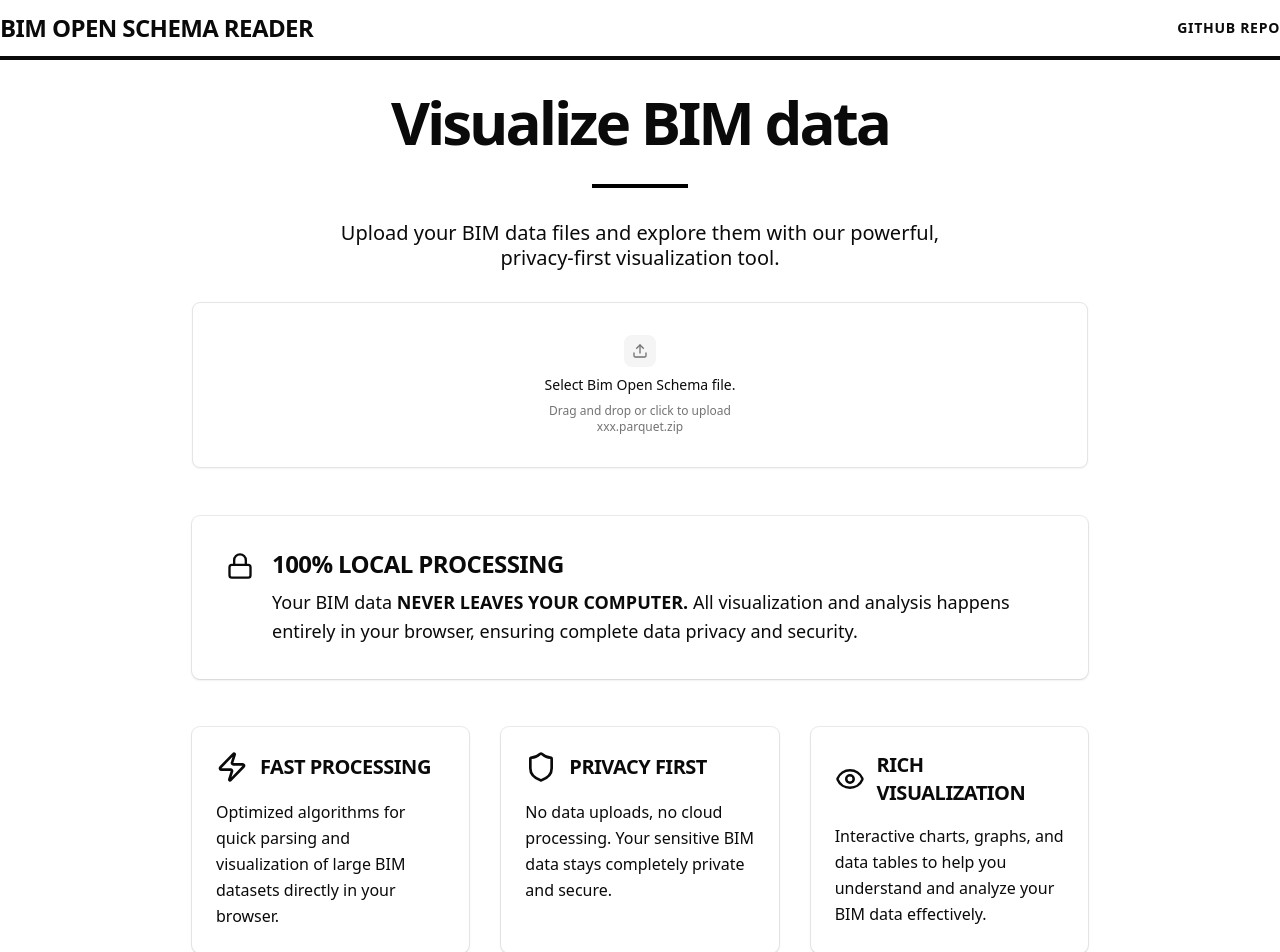
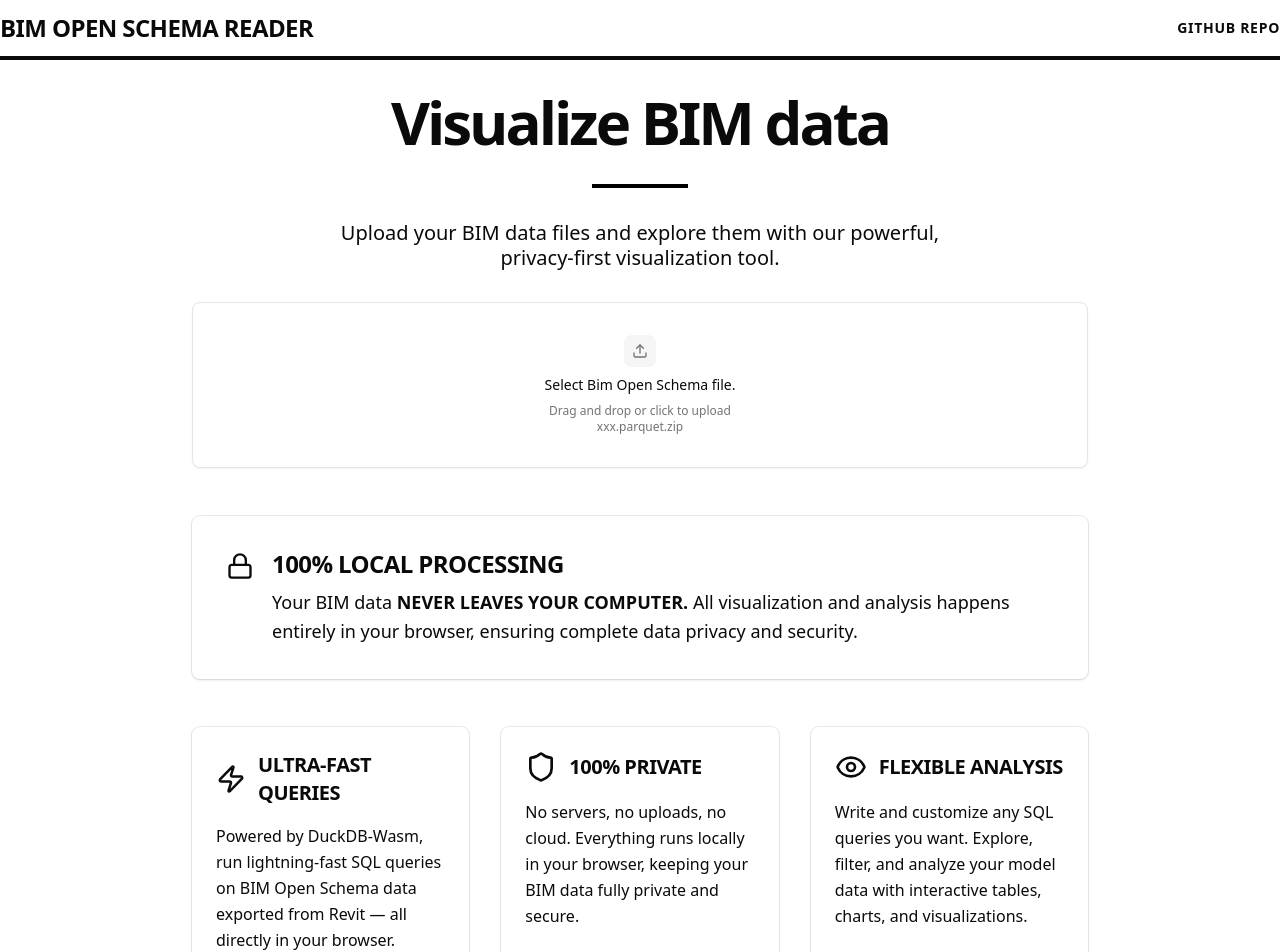
Before and after one commit to tsoumdoa/bim-open-schema-reader, a Next.js app: page / in a window 1280 px wide. Shown: the top 952 px of the page. Built offline with nearby package versions, Linux system fonts and the light colour scheme.

Commit message:
landing page description update

```diff
--- a/src/app/components/initial-display.tsx
+++ b/src/app/components/initial-display.tsx
@@ -20,15 +20,15 @@ function FeatureGrid() {
 	return (
 		<div className="grid gap-8 md:grid-cols-3" id="features">
 			<div className="bg-background ring-ring/20 rounded-md p-6 shadow-sm ring">
-				<div className="flex items-center space-x-3 pb-4">
+				<div className="flex items-center space-x-3 pb-4 ">
 					<Zap className="h-8 w-8" />
 					<h3 className="text-xl font-black tracking-tight uppercase">
-						FAST PROCESSING
+						ULTRA-FAST QUERIES
 					</h3>
 				</div>
 				<p className="leading-relaxed font-medium">
-					Optimized algorithms for quick parsing and visualization of large BIM
-					datasets directly in your browser.
+					Powered by DuckDB-Wasm, run lightning-fast SQL queries on BIM Open
+					Schema data exported from Revit — all directly in your browser.
 				</p>
 			</div>
 
@@ -36,12 +36,12 @@ function FeatureGrid() {
 				<div className="flex items-center space-x-3 pb-4">
 					<Shield className="h-8 w-8" />
 					<h3 className="text-xl font-black tracking-tight uppercase">
-						PRIVACY FIRST
+						100% PRIVATE
 					</h3>
 				</div>
 				<p className="leading-relaxed font-medium">
-					No data uploads, no cloud processing. Your sensitive BIM data stays
-					completely private and secure.
+					No servers, no uploads, no cloud. Everything runs locally in your
+					browser, keeping your BIM data fully private and secure.
 				</p>
 			</div>
 
@@ -49,12 +49,13 @@ function FeatureGrid() {
 				<div className="mb-4 flex items-center space-x-3">
 					<Eye className="h-8 w-8" />
 					<h3 className="text-xl font-black tracking-tight uppercase">
-						RICH VISUALIZATION
+						FLEXIBLE ANALYSIS
 					</h3>
 				</div>
 				<p className="leading-relaxed font-medium">
-					Interactive charts, graphs, and data tables to help you understand and
-					analyze your BIM data effectively.
+					Write and customize any SQL queries you want. Explore, filter, and
+					analyze your model data with interactive tables, charts, and
+					visualizations.
 				</p>
 			</div>
 		</div>
```
